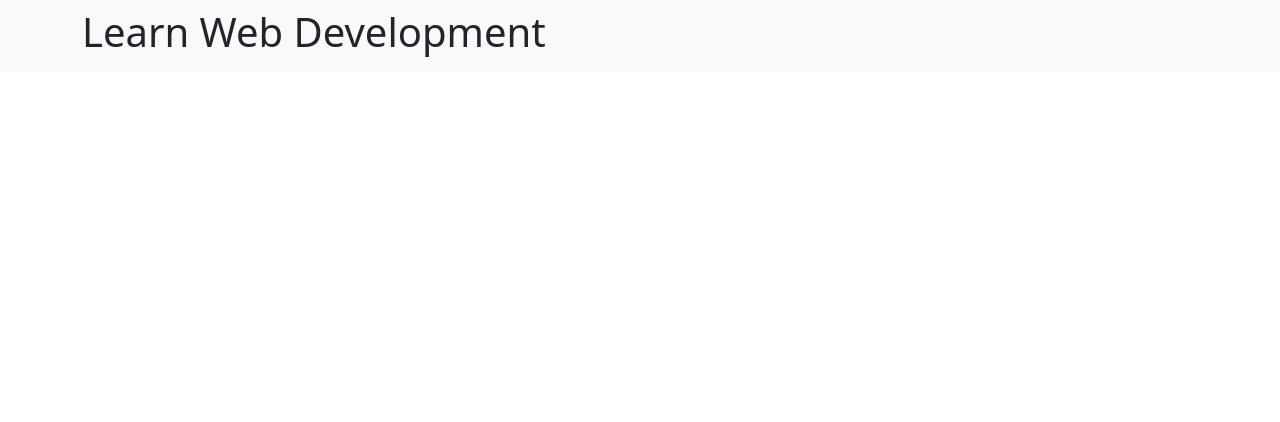
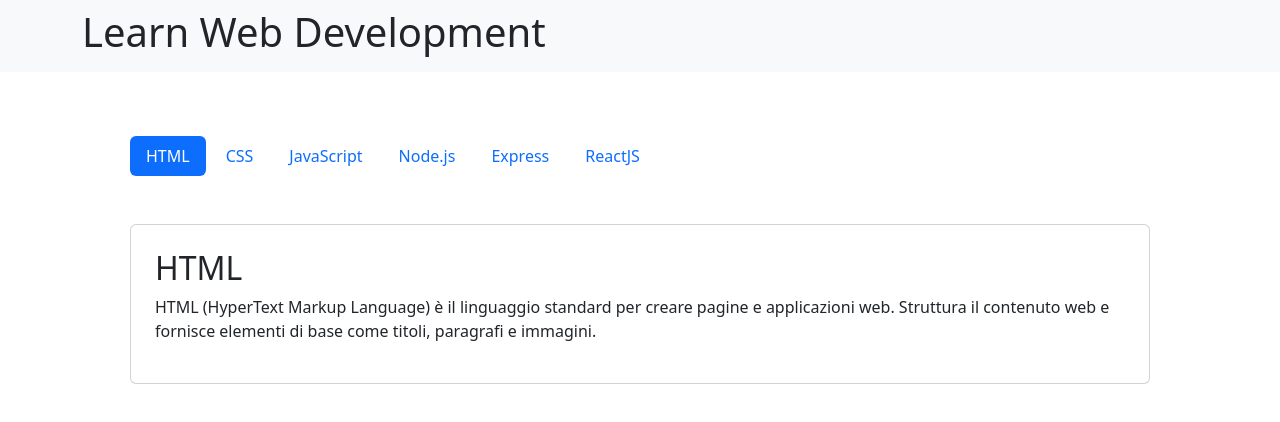
Before and after one commit to andrea-pugliatti/react-use-state, a React (Vite) app: page / in a window 1280 px wide. Shown: the top 422 px of the page. Built offline with nearby package versions, Linux system fonts and the light colour scheme.

Commit message:
Add main component

```diff
--- a/src/components/Main.jsx
+++ b/src/components/Main.jsx
@@ -1,8 +1,35 @@
+import { useState } from "react";
+import languages from "../assets/languages";
+
 export default function Main({ data }) {
-	console.log(data);
+	const [active, setActive] = useState(1);
+
+	const handleClick = (id) => {
+		console.log(id);
+		setActive(id);
+	};
+
 	return (
 		<div className="bg-body p-3">
-			<div className="container"></div>
+			<div className="container">
+				<ul className="nav nav-pills m-5">
+					{data.map((language) => (
+						<li key={language.id} className="nav-item">
+							<button
+								onClick={() => handleClick(language.id)}
+								type="button"
+								className={`nav-link ${active === language.id ? "active" : ""} me-1`}
+							>
+								{language.title}
+							</button>
+						</li>
+					))}
+				</ul>
+				<div className="card p-4 m-5">
+					<h2>{languages.at(active - 1).title}</h2>
+					<p>{languages.at(active - 1).description}</p>
+				</div>
+			</div>
 		</div>
 	);
 }
```
